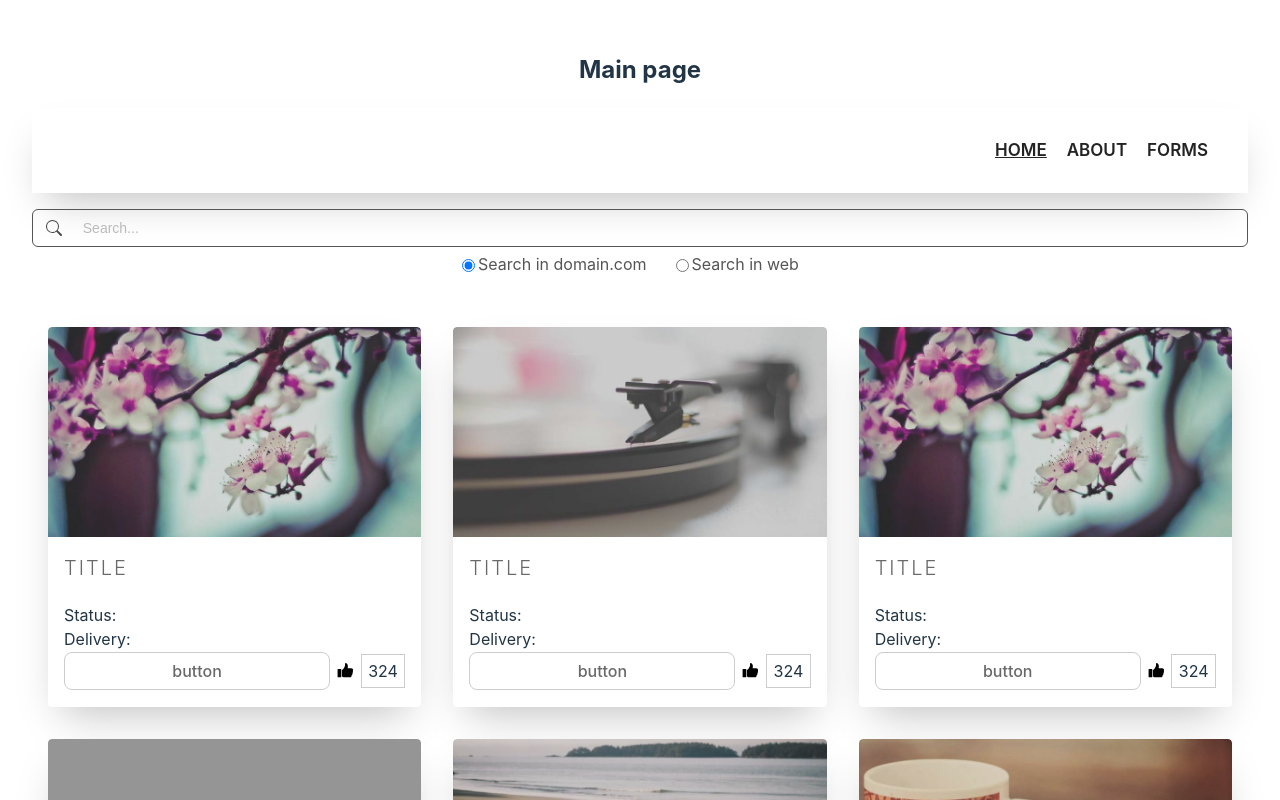
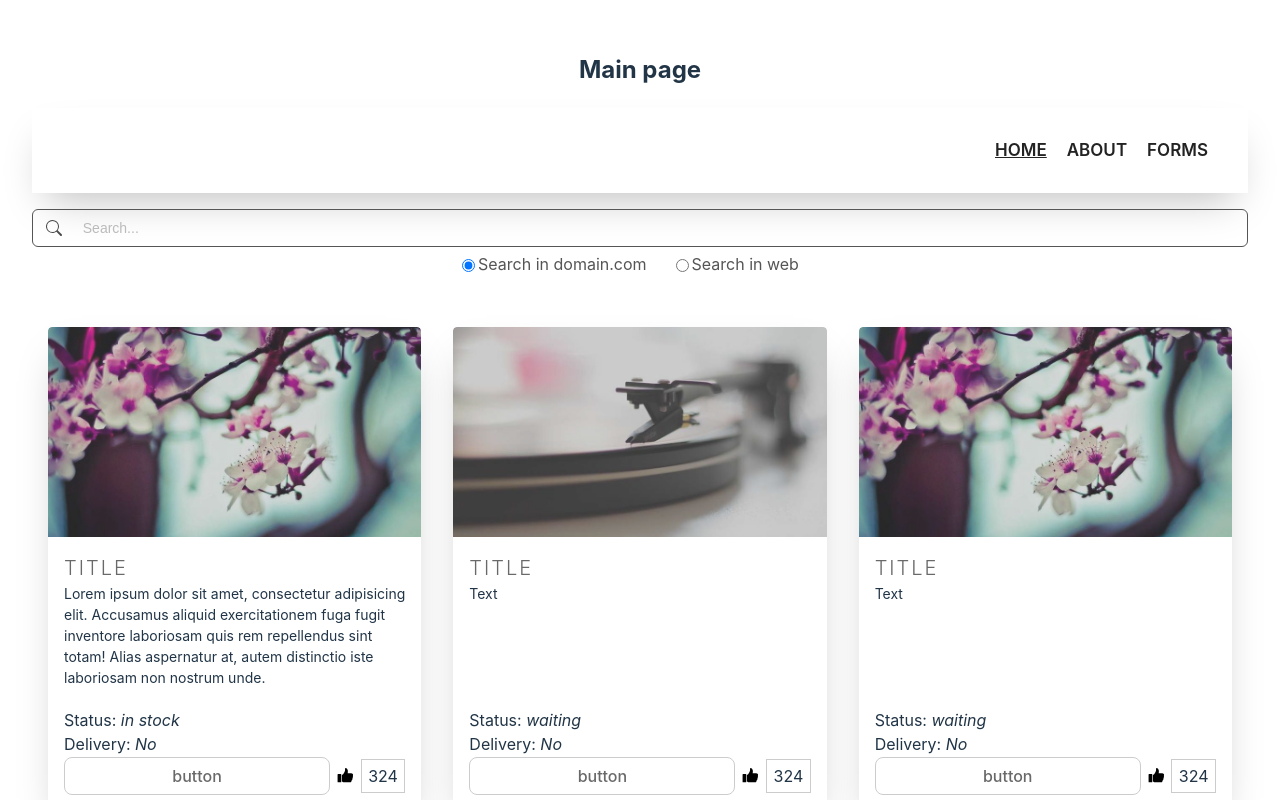
Before and after one commit to vzanimonets/React2023Q1, a React (Vite) app: page / in a window 1280 px wide. Shown: the top 800 px of the page. Built offline with nearby package versions, Linux system fonts and the light colour scheme; grey boxes are pictures that could not be loaded.

Commit message:
feat: change initial data for App component

```diff
--- a/src/components/App/App.tsx
+++ b/src/components/App/App.tsx
@@ -27,25 +27,71 @@ const data = [
   {
     id: uuidv4(),
     title: 'Title',
-    text: ` Lorem ipsum dolor sit amet, consectetur adipisicing elit. Accusamus aliquid
+    description: ` Lorem ipsum dolor sit amet, consectetur adipisicing elit. Accusamus aliquid
                     exercitationem fuga fugit inventore laboriosam quis rem repellendus sint totam!
                     Alias aspernatur at, autem distinctio iste laboriosam non nostrum unde.`,
     image: `${pic82}`,
+    delivery: 'No',
+    status: 'in stock',
   },
-  { id: uuidv4(), title: 'Title', text: 'Text', image: `${pic39}` },
-  { id: uuidv4(), title: 'Title', text: 'Text', image: `${pic82}` },
-  { id: uuidv4(), title: 'Title', text: 'Text', image: `${pic10}` },
-  { id: uuidv4(), title: 'Title', text: 'Text', image: `${pic12}` },
-  { id: uuidv4(), title: 'Title', text: 'Text', image: `${pic30}` },
   {
     id: uuidv4(),
     title: 'Title',
-    text: ` Lorem ipsum dolor sit amet, consectetur adipisicing elit. Accusamus aliquid
+    description: 'Text',
+    image: `${pic39}`,
+    delivery: 'No',
+    status: 'waiting',
+  },
+  {
+    id: uuidv4(),
+    title: 'Title',
+    description: 'Text',
+    image: `${pic82}`,
+    delivery: 'No',
+    status: 'waiting',
+  },
+  {
+    id: uuidv4(),
+    title: 'Title',
+    description: 'Text',
+    image: `${pic10}`,
+    delivery: 'Yes',
+    status: 'in stock',
+  },
+  {
+    id: uuidv4(),
+    title: 'Title',
+    description: 'Text',
+    image: `${pic12}`,
+    delivery: 'No',
+    status: 'waiting',
+  },
+  {
+    id: uuidv4(),
+    title: 'Title',
+    description: 'Text',
+    image: `${pic30}`,
+    delivery: 'No',
+    status: 'waiting',
+  },
+  {
+    id: uuidv4(),
+    title: 'Title',
+    description: ` Lorem ipsum dolor sit amet, consectetur adipisicing elit. Accusamus aliquid
                     exercitationem fuga fugit inventore laboriosam quis rem repellendus sint totam!
                     Alias aspernatur at, autem distinctio iste laboriosam non nostrum unde.`,
     image: `${pic15}`,
+    delivery: 'Yes',
+    status: 'waiting',
   },
-  { id: uuidv4(), title: 'Title', text: 'Text', image: `${pic39}` },
+  {
+    id: uuidv4(),
+    title: 'Title',
+    description: 'Text',
+    image: `${pic39}`,
+    delivery: 'No',
+    status: 'waiting',
+  },
 ];
 
 function App() {
```
